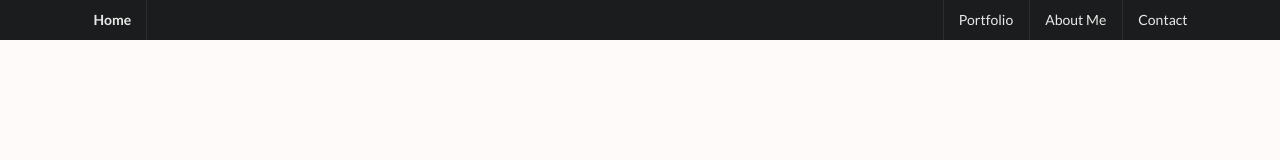
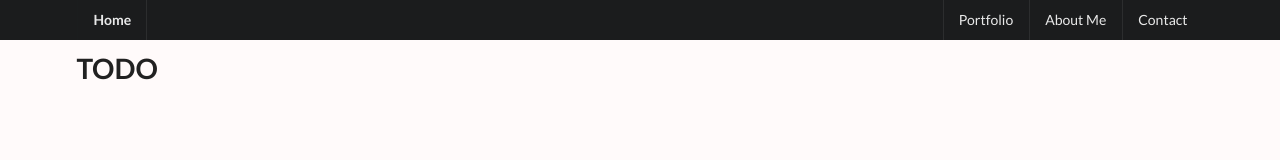
Before and after one commit to mandapie/mandapie.github.io, a plain HTML site: page about.html in a window 1280 px wide. Drawn offline with nearby package versions, Linux system fonts and the light colour scheme.

Commit message:
need to work on them

```diff
--- a/about.html
+++ b/about.html
@@ -27,7 +27,7 @@
     </div>
 
     <div class="ui main container">
-
+        <h1>TODO</h1>
     </div>
 
     <!-- <footer>
```
Also changed, not shown: contact.html (+1 -1 lines).
